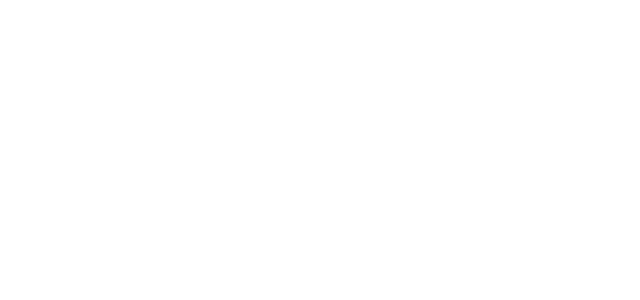
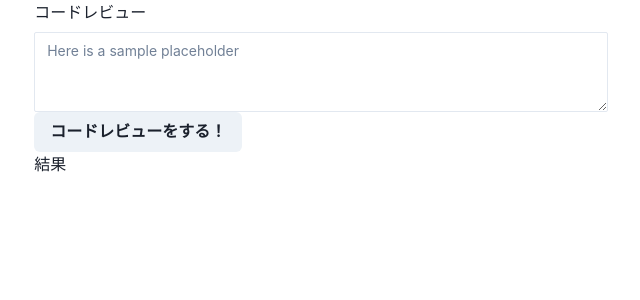
Before and after one commit to Uvacoder/uva-code-reviewer-ai, a Next.js app: page / in a window 1280 px wide. Shown: the top 300 px of the page, without its empty margins (319-959 px from the left). Built offline with nearby package versions, Linux system fonts and the light colour scheme.

Commit message:
chore: connect open ai

```diff
--- a/package.json
+++ b/package.json
@@ -15,10 +15,12 @@
     "@types/node": "18.11.13",
     "@types/react": "18.0.26",
     "@types/react-dom": "18.0.9",
+    "axios": "^1.2.1",
     "eslint": "8.29.0",
     "eslint-config-next": "13.0.6",
     "framer-motion": "^7.6.19",
     "next": "13.0.6",
+    "openai": "^3.1.0",
     "react": "18.2.0",
     "react-dom": "18.2.0",
     "typescript": "4.9.4"
--- a/pages/api/hello.ts
+++ /dev/null
@@ -1,13 +0,0 @@
-// Next.js API route support: https://nextjs.org/docs/api-routes/introduction
-import type { NextApiRequest, NextApiResponse } from 'next'
-
-type Data = {
-  name: string
-}
-
-export default function handler(
-  req: NextApiRequest,
-  res: NextApiResponse<Data>
-) {
-  res.status(200).json({ name: 'John Doe' })
-}
--- /dev/null
+++ b/pages/api/openai.ts
@@ -0,0 +1,20 @@
+import { NextApiRequest, NextApiResponse } from "next";
+import { Configuration, OpenAIApi } from "openai";
+
+const configuration = new Configuration({
+  apiKey: process.env.OPENAI_API_KEY,
+});
+const openai = new OpenAIApi(configuration);
+
+export default async function handler(
+  req: NextApiRequest,
+  res: NextApiResponse
+) {
+  const completion = await openai.createCompletion({
+    model: "text-davinci-003",
+    prompt: `以下のコードをレビューしてください。もし問題点がある場合は教えて下さい。また、もっと良い書き方がある場合は教えて下さい。${req.body.code}`,
+    temperature: 0.5,
+    max_tokens: 2048,
+  });
+  res.status(200).json({ result: completion.data.choices[0].text });
+}
--- a/pages/index.tsx
+++ b/pages/index.tsx
@@ -1,8 +1,22 @@
-import { Box } from "@chakra-ui/react";
+import { Box, Textarea, Text, Button, Container } from "@chakra-ui/react";
+import axios from "axios";
 import Head from "next/head";
-import React from "react";
+import React, { useState } from "react";
 
 export default function Home() {
+  const [value, setValue] = useState<string>();
+  const [result, setResult] = useState<string>();
+  const handleInputChange = (e: {
+    target: { value: React.SetStateAction<string | undefined> };
+  }) => {
+    setValue(e.target.value);
+  };
+  const handleCodeCheck = async () => {
+    const res = await axios.post("/api/openai", {
+      code: value,
+    });
+    setResult(res.data.result);
+  };
   return (
     <>
       <Head>
@@ -10,7 +24,18 @@
         <meta name="description" content="Automatic code review by AI" />
         <link rel="icon" href="/favicon.ico" />
       </Head>
-      <Box></Box>
+      <Container>
+        <Text mb="8px">コードレビュー</Text>
+        <Textarea
+          value={value}
+          onChange={handleInputChange}
+          placeholder="Here is a sample placeholder"
+          size="sm"
+        />
+        <Button onClick={handleCodeCheck}>コードレビューをする！</Button>
+        <Text>結果</Text>
+        <Box>{result}</Box>
+      </Container>
     </>
   );
 }
```
Also changed, not shown: 2 other files (tests, documents, lock files or other folders).
